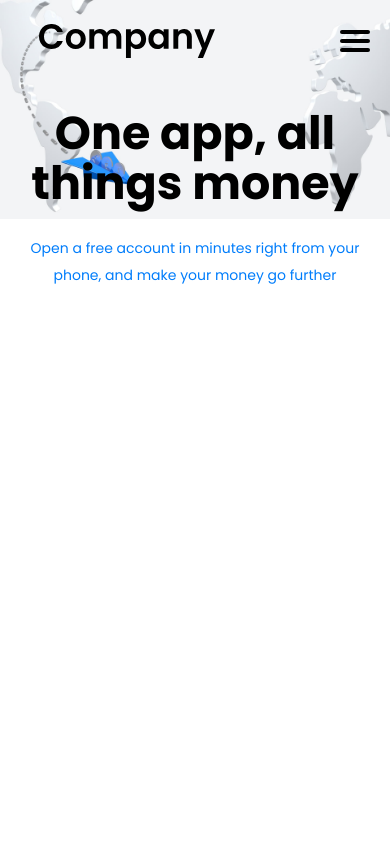
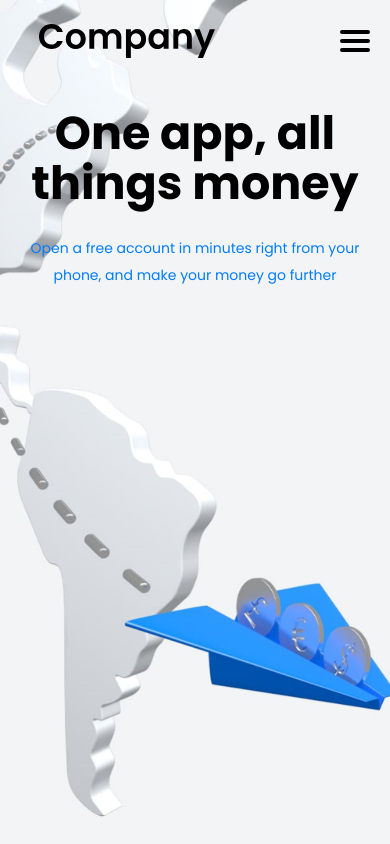
Before and after one commit to shtabnov/test_protofusion, a website: page src/pug/index.pug in a window 390 px wide. Drawn offline with nearby package versions, Linux system fonts and the light colour scheme; files that its build step writes are made by us from their sources; files whose address does not match are found by name.

Commit message:
bg resize

```diff
--- a/src/styles/block/main.scss
+++ b/src/styles/block/main.scss
@@ -11,11 +11,11 @@
 @media (max-width: 1020px) {
     .background {
         background-image: url('../images/fon.png');
-        background-size: 100%;
+        background-size: auto 100%;
         background-repeat: no-repeat;
         background-position: 10% 0%;
         width: 100%;
-        height: auto;
+        height: 100vh;
     }
 
 }
```
Also changed, not shown: build/css/style.css.
